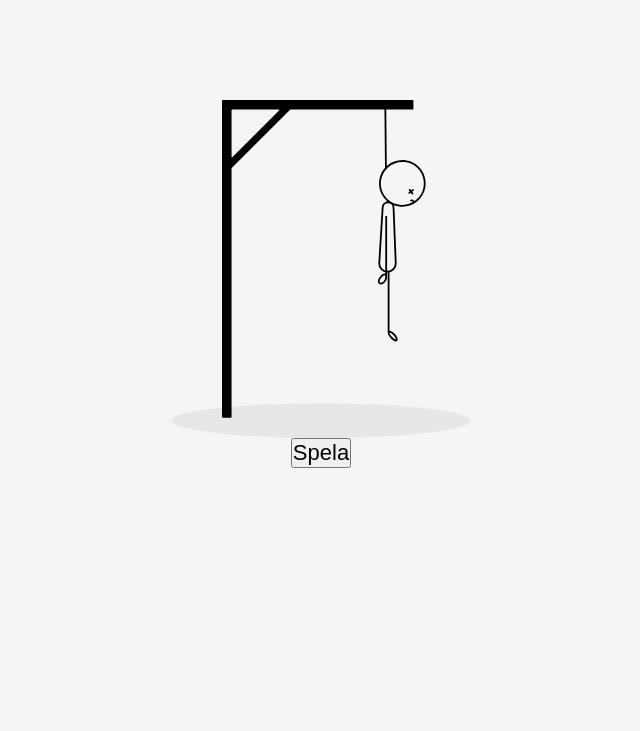
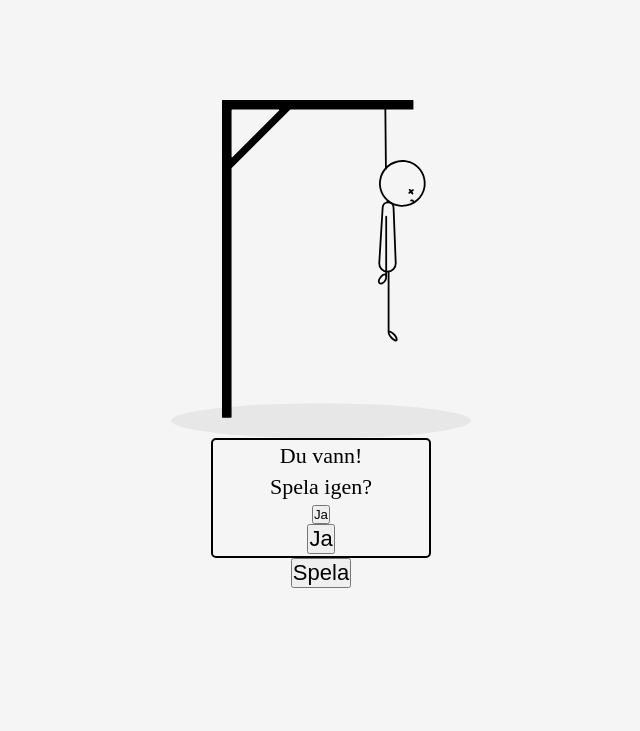
Before and after one commit to CarinWood/hangaGubbe, a plain HTML site: page index.html in a window 1280 px wide. Shown: the whole page, without its empty margins (319-959 px from the left). Drawn offline with Linux system fonts and the light colour scheme.

Commit message:
pop up modal when winning

```diff
--- a/index.css
+++ b/index.css
@@ -55,6 +55,37 @@ object {
     display: flex;
 }
 
+.instruction {
+    color: rgb(90, 89, 89);
+    font-family: 'Inter';
+    font-size: 22px;
+    visibility: hidden;
+}
+
+.winner-sign {
+    width: 220px;
+    height: 120px;
+    display: flex;
+    flex-direction: column;
+    align-items: center;
+    justify-content: center;
+    border-radius: 5px;
+    border: 2px solid black;
+}
+
+.winner-sign p {
+    font-size: 22px;
+    margin-bottom: 5px;
+}
+
+.again-btn {
+    font-size: 22px;
+}
+
 .hide {
     visibility: hidden;
 }
+
+.show {
+    visibility: visible;
+}
--- a/index.html
+++ b/index.html
@@ -8,12 +8,16 @@
   </head>
   <body>
     <object type="image/svg+xml" data="hangman.svg" id="svgfile"></object>
-    <div>
-      <p></p>
+    <div class="winner-sign">
+      <p>Du vann!</p>
+      <p>Spela igen?</p>
+      <button class="no-btn">Ja</button>
+      <button class="again-btn">Ja</button>
     </div>
     <button class="play-btn">Spela</button>
     <div class="used-letters"></div>
     <div class="play-board"></div>
+    <p class="instruction">Välj en bokstav genom att trycka ned en tangent</p>
     <script src="index.js"></script>
   </body>
 </html>
--- a/index.js
+++ b/index.js
@@ -14,6 +14,8 @@ let body
 let arms
 let legs
 let gameOver = false;
+let winner = document.querySelector('.winner-sign')
+let instructionText = document.querySelector('.instruction')
 
 document.addEventListener('DOMContentLoaded', function () {
     var svgObjekt = document.getElementById("svgfile");
@@ -116,6 +118,7 @@ function resetGame() {
     playBoard.innerHTML = ''
     count = 0;
     gameOver = false;
+    instructionText.classList.remove('show')
     document.removeEventListener('keydown', pressedKey)
 }
 
@@ -123,6 +126,7 @@ function resetGame() {
 function startGame() {
     resetGame()
     playBtn.classList.add('hide')
+    instructionText.classList.add('show')
     setWord()
     setTiles()
     listenForInput()
```
